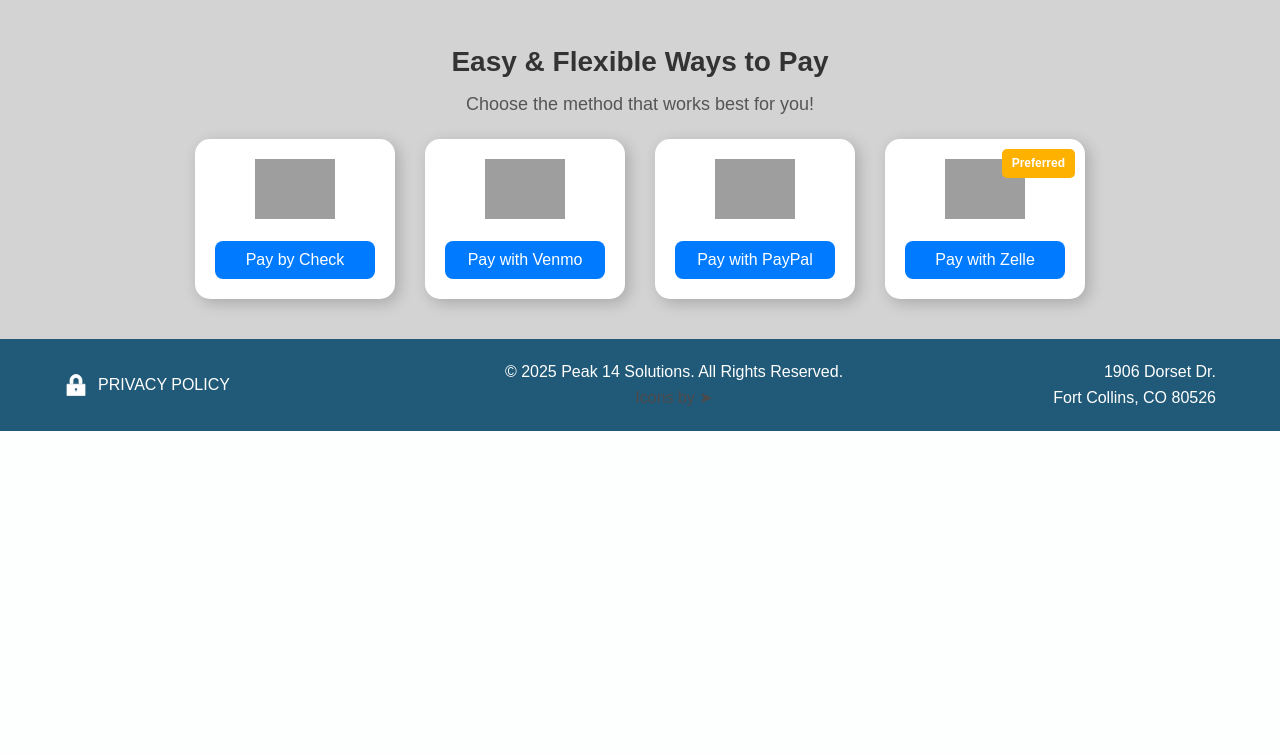
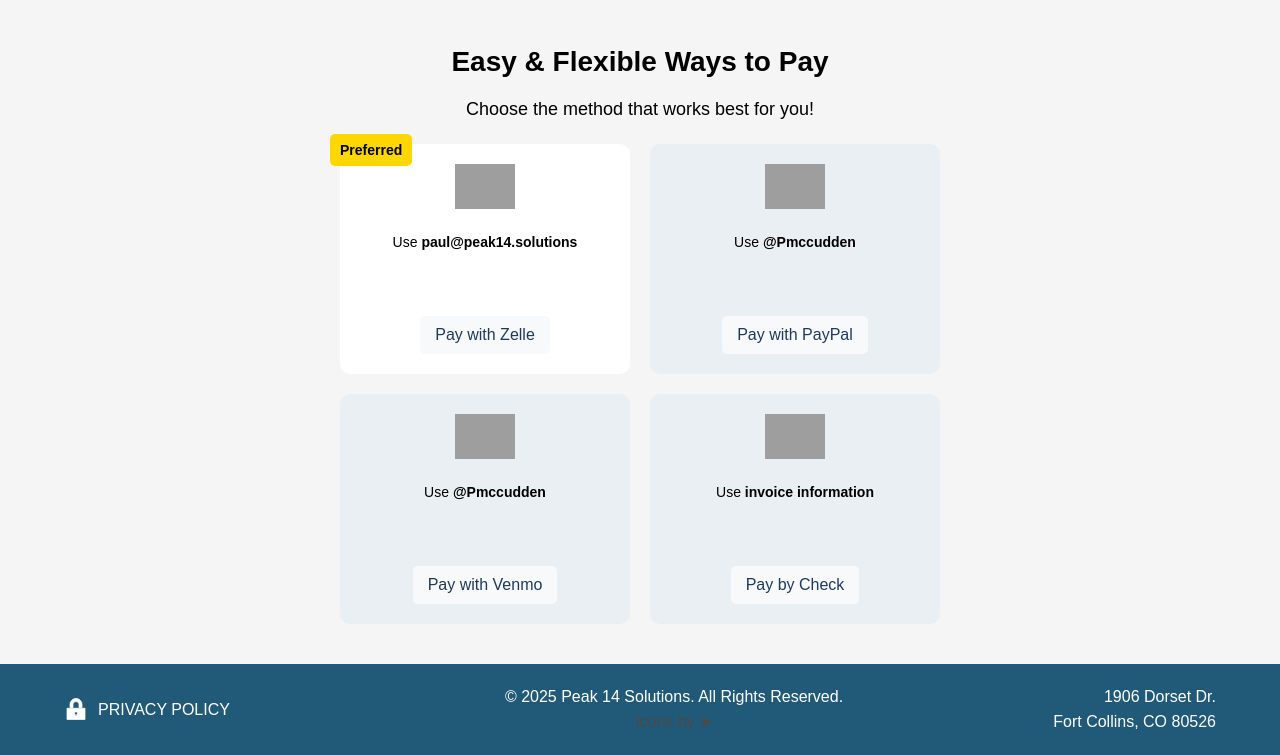
Before and after one commit to Gambit-Rogue83/peak14, a Flask app: page / in a window 1280 px wide. Shown: the part 3120-3875 px from the top of the page. Before the commit the page ends 3551 px from the top, so only its background shows below. Run offline with Flask 3, Linux system fonts and the light colour scheme; grey boxes are pictures that could not be loaded.

Commit message:
Payment Methods 2x2 grid.

```diff
--- a/static/main.css
+++ b/static/main.css
@@ -356,63 +356,110 @@ nav {
     text-align: center; /* Center the introductory paragraphs */
 }
 
+.payment-section {
+    background-color: #f5f5f5;
+    padding: 40px;
+    text-align: center;
+    color: #fff;
+}
+
 .payment-title {
     font-size: 28px;
-        font-weight: bold;
-        margin-bottom: 5px;
+    margin-bottom: 10px;
+    color: black; /* Soft white */
 }
 
 .payment-subtitle {
     font-size: 18px;
-        color: #555;
     margin-bottom: 20px;
+    color: black;
 }
 
+/* Grid Layout */
+.payment-grid {
+    display: grid;
+    grid-template-columns: repeat(2, 1fr);
+    grid-template-rows: repeat(2, auto);
+    gap: 20px;
+    max-width: 600px;
+    margin: 0 auto;
+}
+
+/* Payment Card Styling */
 .payment-card {
-        background: white;
-        border-radius: 15px;
+    background-color: #e9eff2; /* Slightly lighter navy */
     padding: 20px;
+    border-radius: 10px;
     text-align: center;
-        width: 200px; /* Increased size */
-        box-shadow: 4px 4px 15px rgba(0, 0, 0, 0.2);
     transition: transform 0.3s ease-in-out;
     position: relative;
+    display: flex;
+    flex-direction: column;
+    align-items: center;
+    height: 230px; /* Fixed height for uniformity */
 }
 
 .payment-card:hover {
     transform: scale(1.05);
 }
 
-    .preferred-banner {
-        position: absolute;
-        top: 10px;
-        right: 10px;
-        background: #FFB100;
-        color: white;
-        font-size: 12px;
-        font-weight: bold;
-        padding: 5px 10px;
-        border-radius: 5px;
+.payment-card figure {
+    margin: 0;
 }
 
-    .payment-card figure {
-        margin: 0;
-        padding-bottom: 15px;
+.payment-card img {
+    width: 60px;
+    height: auto;
+    margin-bottom: 10px;
+}
+
+
+.payment-info {
+    font-size: 14px;
+    color: black;
+    margin: 5px 0;
+}
+
+/* Button at Bottom */
+.button-container {
+    margin-top: auto; /* Push button to bottom */
+    width: 100%;
+    display: flex;
+    justify-content: center;
 }
 
 .payment-card button {
-        background-color: #007BFF;
-        color: white;
+    background-color: #F8F9FA;
+    color: #1E3A5F;
     border: none;
-        padding: 10px;
-        border-radius: 8px;
+    padding: 10px 15px;
+    font-size: 16px;
+    border-radius: 5px;
     cursor: pointer;
-        width: 100%;
-        font-size: 16px;
+    transition: background-color 0.3s ease-in-out;
 }
 
 .payment-card button:hover {
-        background-color: #0056b3;
+    background-color: #B0C4DE;
+}
+
+/* Preferred Banner */
+.preferred {
+    grid-column: 1 / 2;
+    grid-row: 1 / 2;
+    background-color: white; /* Slightly different navy */
+}
+
+.preferred-banner {
+    position: absolute;
+    top: -10px;
+    left: -10px;
+    background-color: #FFD700; /* Gold */
+    color: #000;
+    font-weight: bold;
+    padding: 5px 10px;
+    font-size: 14px;
+    border-radius: 5px;
 }
 
 /****************/
@@ -511,7 +558,7 @@ nav {
   right: 5%;
   width: 50px;
   height: 50px;
-  background: gray;
+  background: #b3b3b3;
   color: white;
   border-radius: 50%;
   display: flex;
--- a/templates/index.html
+++ b/templates/index.html
@@ -415,24 +415,42 @@
     </section>
 
     <!-- PAYMENT SECTION -->
-    <section class="payment-section" style="background-color: #D3D3D3; padding: 40px;">
-        <div class="container" style="text-align: center;">
+    <section class="payment-section">
+        <div class="container">
             <h2 class="payment-title">Easy & Flexible Ways to Pay</h2>
             <p class="payment-subtitle">Choose the method that works best for you!</p>
         </div>
 
-        <div class="container" style="display: flex; justify-content: center; gap: 30px; flex-wrap: wrap;">
+        <div class="payment-grid">
+            <!-- Zelle Payment (Preferred) -->
+            <div class="payment-card preferred">
+                <div class="preferred-banner">Preferred</div>
+                <figure>
+                    <img alt="Zelle Icon" class="payment-icon"
+                         src="https://peak14.solutions/wp-content/uploads/2021/12/zelle.png"
+                         width="80">
+                </figure>
+                <p class="payment-info">Use <strong>paul@peak14.solutions</strong></p>
+                <div class="button-container">
+                    <button onclick="window.open('https://www.zellepay.com/', '_blank')">
+                        Pay with Zelle
+                    </button>
+                </div>
+            </div>
 
-            <!-- Check Payment -->
+            <!-- PayPal Payment -->
             <div class="payment-card">
                 <figure>
-                    <img alt="Check Icon" class="payment-icon"
-                         src="https://peak14.solutions/wp-content/uploads/2021/03/checkbook.png"
+                    <img alt="PayPal Icon" class="payment-icon"
+                         src="https://peak14.solutions/wp-content/uploads/2020/04/FAVPNG_paypal-logo-payment-system_Z4vDjLxC.png"
                          width="80">
                 </figure>
-                <button onclick="window.open('https://www.huntington.com/learn/checking-basics/how-to-write-a-check', '_blank')">
-                    Pay by Check
+                <p class="payment-info">Use <strong>@Pmccudden</strong></p>
+                <div class="button-container">
+                    <button onclick="window.open('https://www.paypal.com/paypalme/pmccudden', '_blank')">
+                        Pay with PayPal
                     </button>
+                </div>
             </div>
 
             <!-- Venmo Payment -->
@@ -442,36 +460,28 @@
                          src="https://peak14.solutions/wp-content/uploads/2020/04/app-icon.original.png"
                          width="80">
                 </figure>
+                <p class="payment-info">Use <strong>@Pmccudden</strong></p>
+                <div class="button-container">
                     <button onclick="window.open('https://venmo.com/code?user_id=2570153912958976893', '_blank')">
                         Pay with Venmo
                     </button>
                 </div>
+            </div>
 
-            <!-- PayPal Payment -->
+            <!-- Check Payment -->
             <div class="payment-card">
                 <figure>
-                    <img alt="PayPal Icon" class="payment-icon"
-                         src="https://peak14.solutions/wp-content/uploads/2020/04/FAVPNG_paypal-logo-payment-system_Z4vDjLxC.png"
+                    <img alt="Check Icon" class="payment-icon"
+                         src="https://peak14.solutions/wp-content/uploads/2021/03/checkbook.png"
                          width="80">
                 </figure>
-                <button onclick="window.open('https://www.paypal.com/paypalme/pmccudden', '_blank')">
-                    Pay with PayPal
+                <p class="payment-info">Use <strong>invoice information</strong></p>
+                <div class="button-container">
+                    <button onclick="window.open('https://www.huntington.com/learn/checking-basics/how-to-write-a-check', '_blank')">
+                        Pay by Check
                     </button>
                 </div>
-
-            <!-- Zelle Payment (Preferred) -->
-            <div class="payment-card preferred">
-                <div class="preferred-banner">Preferred</div>
-                <figure>
-                    <img alt="Zelle Icon" class="payment-icon"
-                         src="https://peak14.solutions/wp-content/uploads/2021/12/zelle.png"
-                         width="80">
-                </figure>
-                <button onclick="window.open('https://www.zellepay.com/', '_blank')">
-                    Pay with Zelle
-                </button>
             </div>
-
         </div>
     </section>
 
```
Lines whose indentation alone changed are shown as unchanged.
